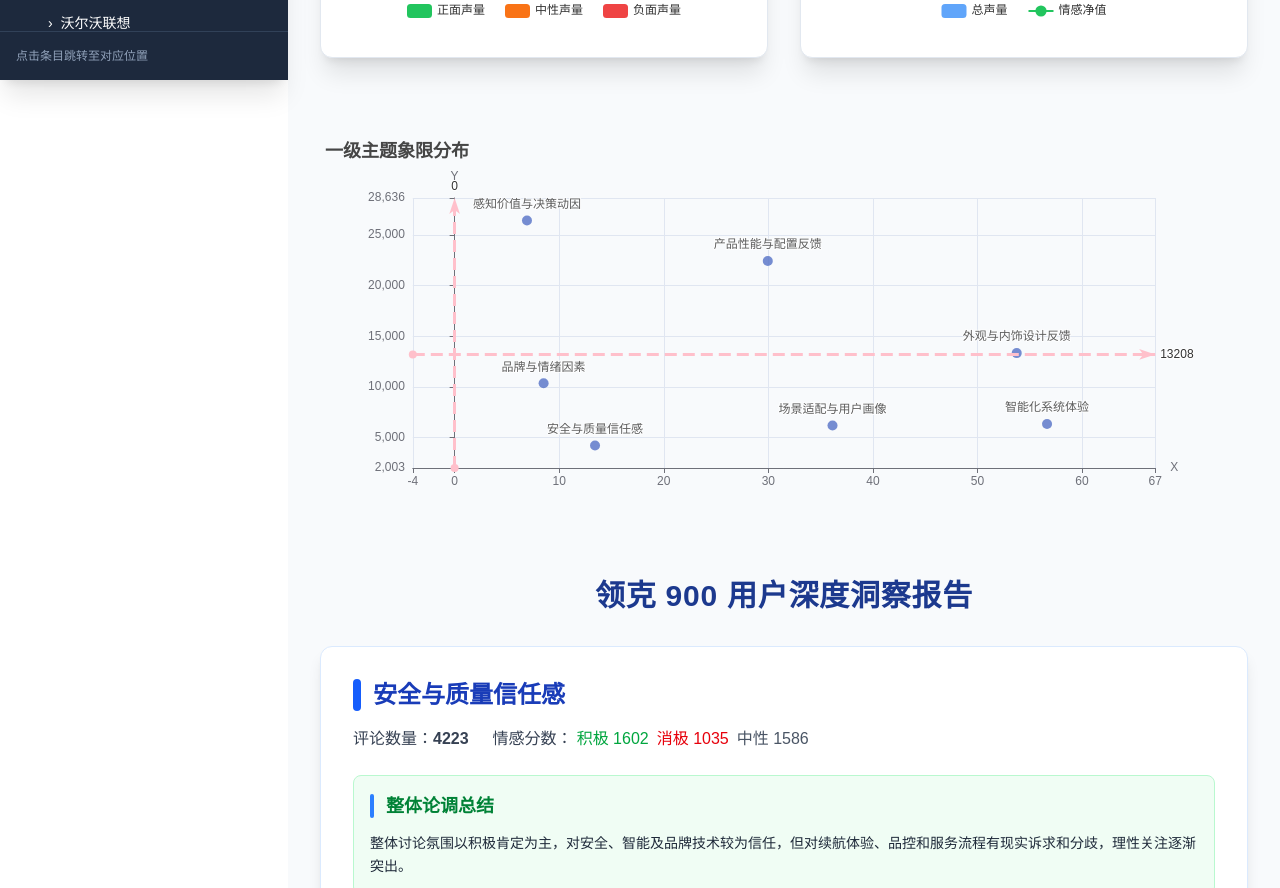
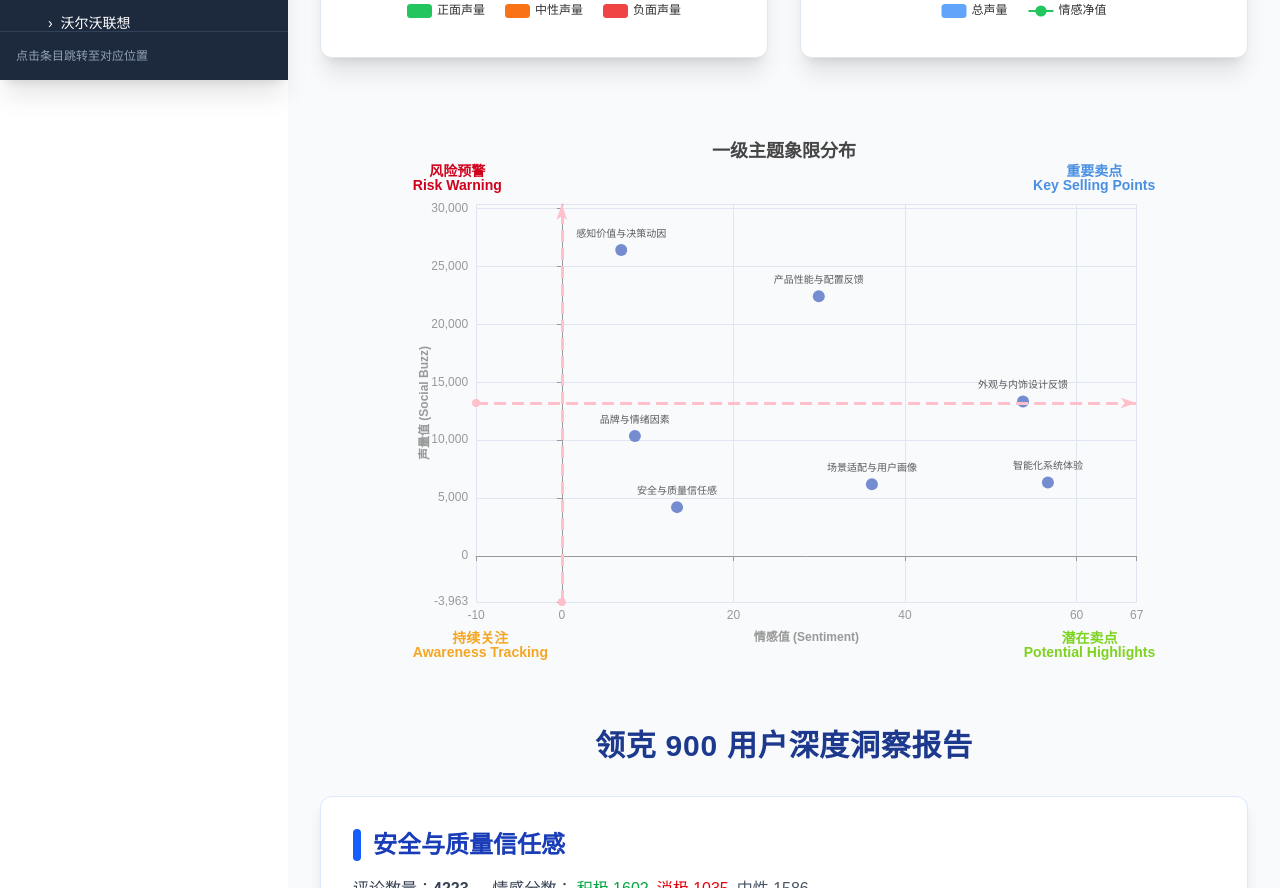
Before and after one commit to HomologyAI/social_listening_netlify, a Next.js app: page / in a window 1280 px wide. Shown: the part 720-1608 px from the top of the page. Built offline with nearby package versions, Linux system fonts and the light colour scheme.

Commit message:
add label to quadrantChart

```diff
--- a/src/components/QuadrantChart.jsx
+++ b/src/components/QuadrantChart.jsx
@@ -6,41 +6,47 @@ export default function QuadrantChart({ coordinates }) {
   if (!coordinates || !coordinates.themes || coordinates.themes.length === 0) {
     const defaultOption = {
       title: { text: "一级主题象限分布" },
-      xAxis: { name: "X", min: 0, max: 100 },
-      yAxis: { name: "Y", min: 0, max: 100 },
-      series: [{ type: "scatter", data: [], markLine: {
-        data: [
-          // 垂直线：x=50
-          { xAxis: 50 },
-          // 水平线：y=50
-          { yAxis: 50 }
-        ],
-        lineStyle: { color: "#FFC0CB", width: 3 }
-      } }],
-
+      xAxis: { name: "情感值 (Sentiment)", min: 0, max: 100, nameLocation: 'middle', nameGap: 25 },
+      yAxis: { name: "声量值 (Social Buzz)", min: 0, max: 100, nameLocation: 'middle', nameGap: 35 },
+      series: [{
+        type: "scatter", data: [],
+        markLine: {
+          silent: true,
+          data: [
+            { xAxis: 50, lineStyle: { color: "#cccccc", type: 'dashed' } },
+            { yAxis: 50, lineStyle: { color: "#cccccc", type: 'dashed' } }
+          ],
+          lineStyle: { color: "#FFC0CB", width: 3 }
+        }
+      }],
+      graphic: [
+        { type: 'text', left: '10%', top: '10%', style: { text: '风险预警\nRisk Warning', textAlign: 'center', fill: '#A9A9A9', font: 'bold 12px sans-serif' } },
+        { type: 'text', right: '10%', top: '10%', style: { text: '重要卖点\nKey Selling Points', textAlign: 'center', fill: '#A9A9A9', font: 'bold 12px sans-serif' } },
+        { type: 'text', left: '10%', bottom: '10%', style: { text: '持续关注\nAwareness Tracking', textAlign: 'center', fill: '#A9A9A9', font: 'bold 12px sans-serif' } },
+        { type: 'text', right: '10%', bottom: '10%', style: { text: '潜在卖点\nPotential Highlights', textAlign: 'center', fill: '#A9A9A9', font: 'bold 12px sans-serif' } },
+      ]
     };
-    console.log("Using default option due to empty/missing themes:", defaultOption);
     return (
       <section className="w-full my-8">
-        <ReactECharts option={defaultOption} style={{ height: 400, width: "100%" }} />
+        <ReactECharts option={defaultOption} style={{ height: 500, width: "100%" }} />
       </section>
     );
   }
 
   const { origin, themes } = coordinates;
+  const [originX, originY] = origin;
 
   const xValues = themes.map(t => t[1]);
   const yValues = themes.map(t => t[2]);
 
-  const minX = Math.min(...xValues);
-  const maxX = Math.max(...xValues);
-  const minY = Math.min(...yValues);
-  const maxY = Math.max(...yValues);
+  const minX = Math.min(...xValues, originX);
+  const maxX = Math.max(...xValues, originX);
+  const minY = Math.min(...yValues, originY);
+  const maxY = Math.max(...yValues, originY);
 
   const absoluteMinBuffer = 10;
-
-  const xBuffer = Math.max((maxX - minX) * 0.1, absoluteMinBuffer);
-  const yBuffer = Math.max((maxY - minY) * 0.1, absoluteMinBuffer);
+  const xBuffer = Math.max((maxX - minX) * 0.15, absoluteMinBuffer);
+  const yBuffer = Math.max((maxY - minY) * 0.15, absoluteMinBuffer);
 
   const xAxisMin = Math.floor(minX - xBuffer);
   const xAxisMax = Math.ceil(maxX + xBuffer);
@@ -48,42 +54,78 @@ export default function QuadrantChart({ coordinates }) {
   const yAxisMax = Math.ceil(maxY + yBuffer);
 
   const option = {
-    title: { text: "一级主题象限分布" },
-    xAxis: { name: "X", min: xAxisMin, max: xAxisMax },
-    yAxis: { name: "Y", min: yAxisMin, max: yAxisMax },
+    title: { text: "一级主题象限分布", left: 'center' },
+    grid: { top: '12%', bottom: '12%', left: '12%', right: '12%', containLabel: true },
+    xAxis: {
+      name: "情感值 (Sentiment)",
+      min: xAxisMin,
+      max: xAxisMax,
+      nameLocation: 'middle',
+      nameGap: 30,
+      nameTextStyle: { fontWeight: 'bold' },
+      splitLine: {
+        show: true,
+      },
+      axisLine: { show: true, lineStyle: { color: '#999' } },
+      axisTick: { show: true, lineStyle: { color: '#999' } }
+    },
+    yAxis: {
+      name: "声量值 (Social Buzz)",
+      min: yAxisMin,
+      max: yAxisMax,
+      nameLocation: 'middle',
+      nameGap: 45,
+      nameTextStyle: { fontWeight: 'bold' },
+      splitLine: {
+        show: true,
+      },
+      axisLine: { show: true, lineStyle: { color: '#999' } },
+      axisTick: { show: true, lineStyle: { color: '#999' } }
+    },
     tooltip: {
       trigger: 'item',
       formatter: function (params) {
         if (params.data && params.data.length > 2) {
-          return `${params.data[2]} (${params.data[0]}, ${params.data[1]})`;
+          return `${params.data[2]} (情感: ${params.data[0]}, 声量: ${params.data[1]})`;
         }
         return '';
       }
     },
     series: [
       {
-        symbolSize: 10,
+        symbolSize: 12,
         data: themes.map(t => [t[1], t[2], t[0]]),
         type: "scatter",
         label: {
           show: true,
           formatter: p => p.data[2],
-          position: "top"
+          position: "top",
+          fontSize: 10,
+          color: '#333'
         },
         markLine: {
+          silent: true,
+          precision: 2,
+          label: { show: false },
+          lineStyle: { color: "#FFC0CB", width: 3 },
           data: [
             { xAxis: origin[1] },
             { yAxis: origin[2] }
           ],
-          lineStyle: { color: "#FFC0CB", width: 3 }
         }
       }
+    ],
+    graphic: [
+      { type: 'text', left: '10%', top: '5%', style: { text: '风险预警\nRisk Warning', textAlign: 'center', fill: '#D0021B', font: 'bold 14px sans-serif' } },
+      { type: 'text', right: '10%', top: '5%', style: { text: '重要卖点\nKey Selling Points', textAlign: 'center', fill: '#4A90E2', font: 'bold 14px sans-serif' } },
+      { type: 'text', left: '10%', bottom: '5%', style: { text: '持续关注\nAwareness Tracking', textAlign: 'center', fill: '#F5A623', font: 'bold 14px sans-serif' } },
+      { type: 'text', right: '10%', bottom: '5%', style: { text: '潜在卖点\nPotential Highlights', textAlign: 'center', fill: '#7ED321', font: 'bold 14px sans-serif' } },
     ]
   };
-console.log(option)
+
   return (
     <section className="w-full my-8">
-      <ReactECharts option={option} style={{ height: 400, width: "100%" }} />
+      <ReactECharts option={option} style={{ height: 550, width: "100%" }} />
     </section>
   );
 }
```
